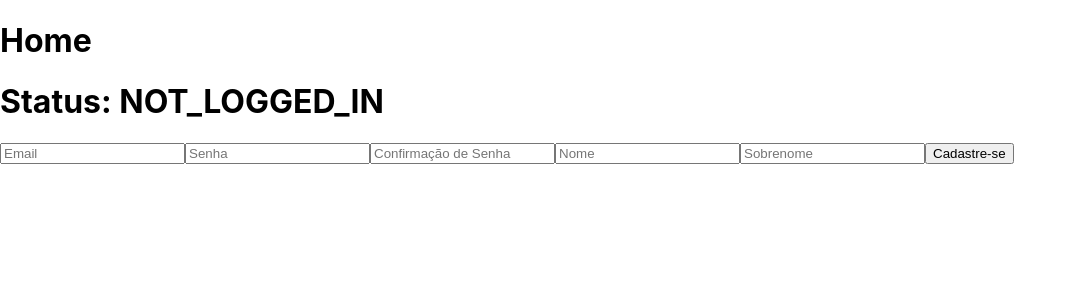
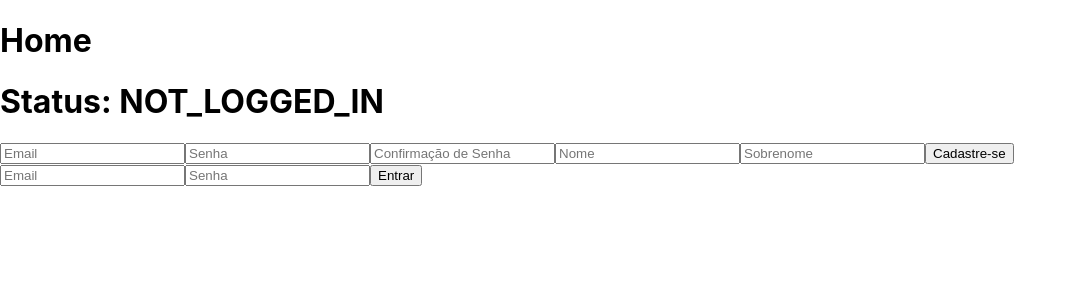
Before and after one commit to ccagnin/roles-sp-search, a React (Create React App) app in the folder frontend/: page / in a window 1280 px wide. Shown: the top 300 px of the page, without its empty margins (0-1077 px from the left). Built offline with nearby package versions, Linux system fonts and the light colour scheme.

Commit message:
handle login form

```diff
--- a/frontend/src/components/Home.js
+++ b/frontend/src/components/Home.js
@@ -1,5 +1,6 @@
 import React, { Component } from 'react';
 import Registration from './auth/Registration'
+import Login from './auth/Login'
 
 export default class Home extends Component {
 
@@ -21,6 +22,7 @@ export default class Home extends Component {
         <h1>Home</h1>
         <h1>Status: {this.props.loggedInStatus}</h1>
         <Registration handleSuccessfulAuth={this.handleSuccessfulAuth} />
+        <Login handleSuccessfulAuth={this.handleSuccessfulAuth} />
       </div>
     );
   }
--- /dev/null
+++ b/frontend/src/components/auth/Login.js
@@ -0,0 +1,81 @@
+import React from 'react';
+import axios from 'axios';
+import { useNavigate } from 'react-router-dom';
+
+class Login extends React.Component {
+  constructor (props) {
+    super (props);
+    this.state = {
+      email: '',
+      password: '',
+      registrationErrors: '',
+    };
+
+    this.handleSubmit = this.handleSubmit.bind(this);
+    this.handleChange = this.handleChange.bind(this);
+  }
+
+  handleSubmit (event) {
+    const { email, password } = this.state;
+    console.log('Login data', email, password)
+
+    axios.post (
+      'http://localhost:4000/sessions',
+      {
+        email: email,
+        password: password
+      },
+      {withCredentials: true}
+    )
+    .then (response => {
+      if (response.data.status === 'created') {
+        console.log('Login successful', response.data);
+        this.props.handleSuccessfulAuth(response.data);
+        this.props.navigate('/places');
+      }
+    })
+    .catch (error => {
+      console.log ('login error', error);
+    });
+    event.preventDefault();
+  }
+
+  handleChange (event) {
+    this.setState ({
+      [event.target.name]: event.target.value,
+    });
+  }
+
+  render () {
+    return (
+      <div>
+        <form onSubmit={this.handleSubmit}>
+          <input
+            type='email'
+            name='email'
+            placeholder='Email'
+            value={this.state.email}
+            onChange={this.handleChange}
+            required
+          />
+          <input
+            type='password'
+            name='password'
+            placeholder='Senha'
+            value={this.state.password}
+            onChange={this.handleChange}
+            required
+          />
+          <button type='submit'>Entrar</button>
+        </form>
+      </div>
+    );
+  }
+}
+
+const LoginWithNavigation = (props) => {
+  const navigate = useNavigate();
+  return <Login {...props} navigate={navigate} />;
+}
+
+export default LoginWithNavigation;
--- a/frontend/src/components/auth/Registration.js
+++ b/frontend/src/components/auth/Registration.js
@@ -14,8 +14,8 @@ class Registration extends React.Component {
       registrationErrors: '',
     };
 
-    this.handleSubmit = this.handleSubmit.bind (this);
-    this.handleChange = this.handleChange.bind (this);
+    this.handleSubmit = this.handleSubmit.bind(this);
+    this.handleChange = this.handleChange.bind(this);
   }
 
   handleSubmit (event) {
```
